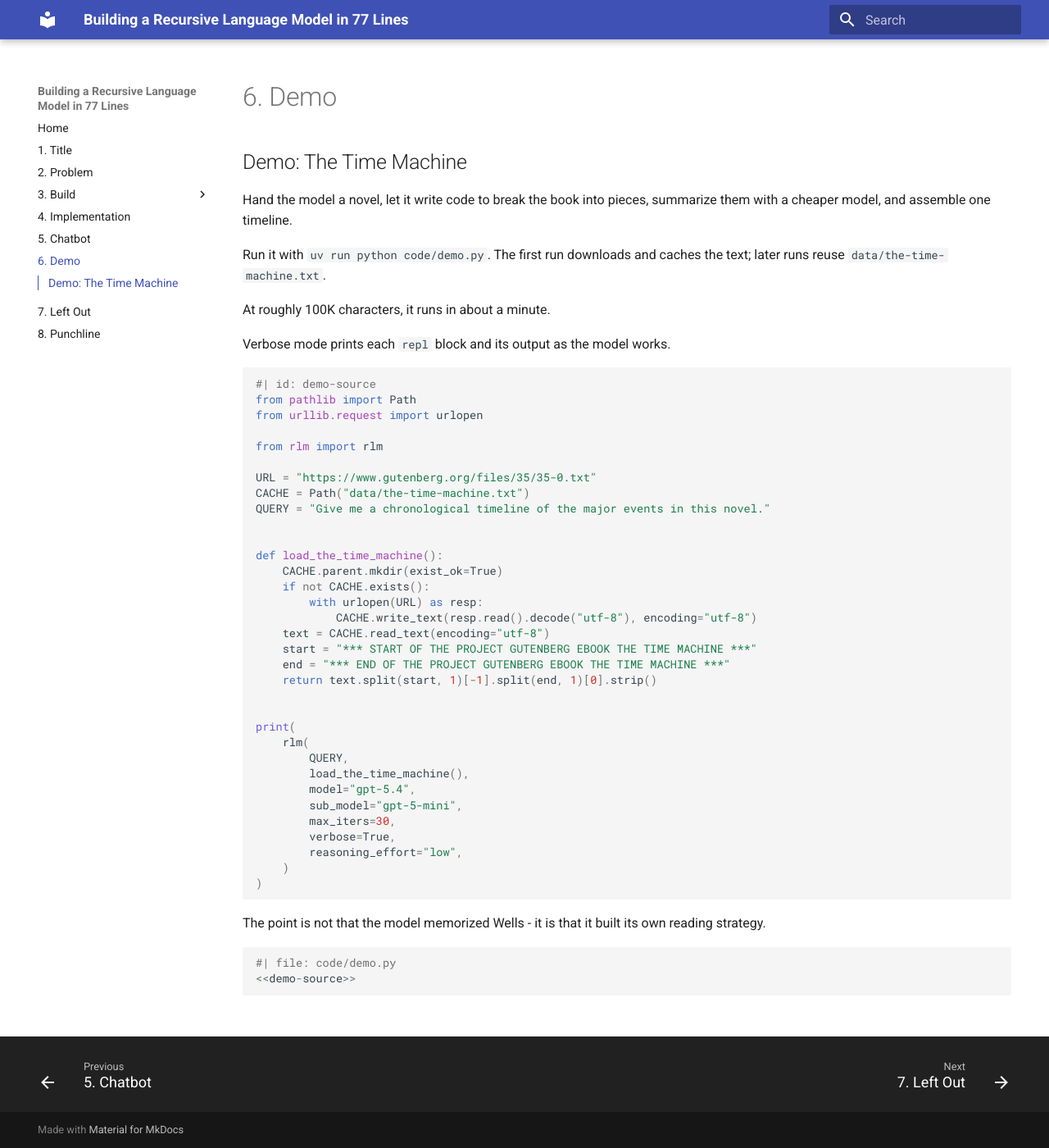
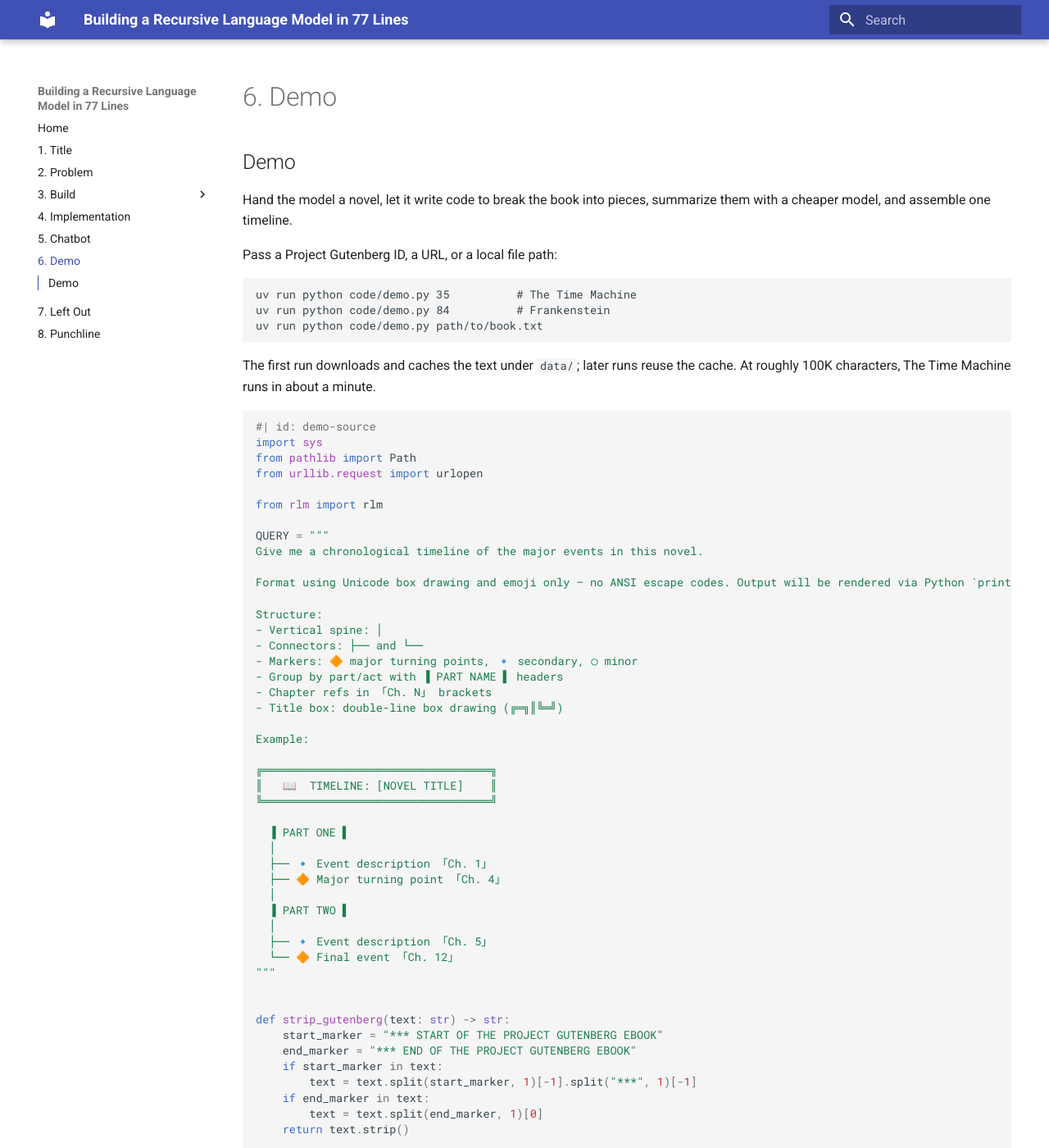
Before and after one commit to pysprings/rlm, an MkDocs documentation site: the page built from docs/05-demo.md, in a window 1280 px wide and 1400 px high. Shown: the whole window at 82% size. Built offline with MkDocs 1.6.1 and Material for MkDocs 9.7.7, drawn with Linux system fonts in a browser that asks for light colours; some of the changed text lies outside the part shown.

Commit message:
Generalize demo input to accept any book
Accept a Gutenberg ID, arbitrary URL, or local text file as the sole positional argument. Cache downloads under data/, strip standard Gutenberg wrappers, and update the demo slide to document the new entry points.

````diff
--- a/docs/05-demo.md
+++ b/docs/05-demo.md
@@ -1,40 +1,95 @@
-## Demo: The Time Machine
+## Demo
 
 Hand the model a novel, let it write code to break the book into pieces, summarize them with a cheaper model, and assemble one timeline.
 
-Run it with `uv run python code/demo.py`. The first run downloads and caches the text; later runs reuse `data/the-time-machine.txt`.
+Pass a Project Gutenberg ID, a URL, or a local file path:
 
-At roughly 100K characters, it runs in about a minute.
+```
+uv run python code/demo.py 35          # The Time Machine
+uv run python code/demo.py 84          # Frankenstein
+uv run python code/demo.py path/to/book.txt
+```
 
-Verbose mode prints each `repl` block and its output as the model works.
+The first run downloads and caches the text under `data/`; later runs reuse the cache. At roughly 100K characters, The Time Machine runs in about a minute.
 
 ```python
 #| id: demo-source
+import sys
 from pathlib import Path
 from urllib.request import urlopen
 
 from rlm import rlm
 
-URL = "https://www.gutenberg.org/files/35/35-0.txt"
-CACHE = Path("data/the-time-machine.txt")
-QUERY = "Give me a chronological timeline of the major events in this novel."
+QUERY = """
+Give me a chronological timeline of the major events in this novel.
+
+Format using Unicode box drawing and emoji only — no ANSI escape codes. Output will be rendered via Python `print()`.
+
+Structure:
+- Vertical spine: │
+- Connectors: ├── and └──
+- Markers: 🔶 major turning points, 🔹 secondary, ○ minor
+- Group by part/act with ▐ PART NAME ▌ headers
+- Chapter refs in 「Ch. N」 brackets
+- Title box: double-line box drawing (╔═╗║╚═╝)
+
+Example:
+
+╔══════════════════════════════════╗
+║   📖  TIMELINE: [NOVEL TITLE]    ║
+╚══════════════════════════════════╝
+
+  ▐ PART ONE ▌
+  │
+  ├── 🔹 Event description 「Ch. 1」
+  ├── 🔶 Major turning point 「Ch. 4」
+  │
+  ▐ PART TWO ▌
+  │
+  ├── 🔹 Event description 「Ch. 5」
+  └── 🔶 Final event 「Ch. 12」
+"""
 
 
-def load_the_time_machine():
-    CACHE.parent.mkdir(exist_ok=True)
-    if not CACHE.exists():
-        with urlopen(URL) as resp:
-            CACHE.write_text(resp.read().decode("utf-8"), encoding="utf-8")
-    text = CACHE.read_text(encoding="utf-8")
-    start = "*** START OF THE PROJECT GUTENBERG EBOOK THE TIME MACHINE ***"
-    end = "*** END OF THE PROJECT GUTENBERG EBOOK THE TIME MACHINE ***"
-    return text.split(start, 1)[-1].split(end, 1)[0].strip()
+def strip_gutenberg(text: str) -> str:
+    start_marker = "*** START OF THE PROJECT GUTENBERG EBOOK"
+    end_marker = "*** END OF THE PROJECT GUTENBERG EBOOK"
+    if start_marker in text:
+        text = text.split(start_marker, 1)[-1].split("***", 1)[-1]
+    if end_marker in text:
+        text = text.split(end_marker, 1)[0]
+    return text.strip()
 
+
+def load_book(source: str) -> str:
+    path = Path(source)
+    if path.exists():
+        return path.read_text(encoding="utf-8")
+
+    if source.isdigit():
+        book_id = source
+        url = f"https://www.gutenberg.org/files/{book_id}/{book_id}-0.txt"
+        cache = Path(f"data/gutenberg-{book_id}.txt")
+    else:
+        url = source
+        cache = Path("data") / Path(url.rstrip("/").split("/")[-1])
+
+    cache.parent.mkdir(exist_ok=True)
+    if not cache.exists():
+        with urlopen(url) as resp:
+            cache.write_text(resp.read().decode("utf-8"), encoding="utf-8")
+
+    return strip_gutenberg(cache.read_text(encoding="utf-8"))
+
+
+if len(sys.argv) < 2:
+    print("usage: demo.py <gutenberg-id|url|file>", file=sys.stderr)
+    sys.exit(1)
 
 print(
     rlm(
         QUERY,
-        load_the_time_machine(),
+        load_book(sys.argv[1]),
         model="gpt-5.4",
         sub_model="gpt-5-mini",
         max_iters=30,
````
Also changed, not shown: 1 other file.
